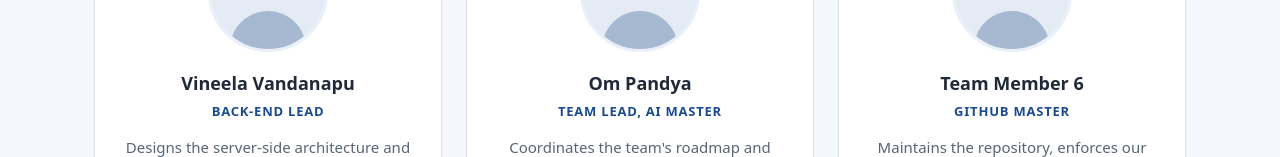
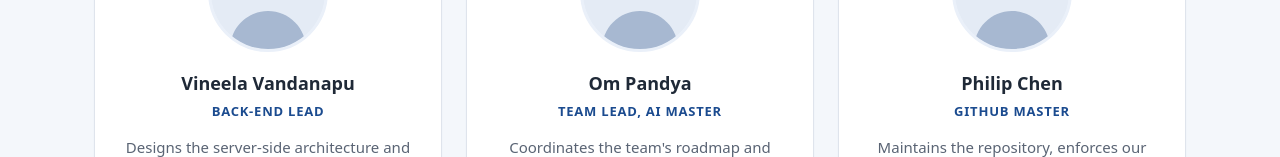
Before and after one commit to philipchensfsu/SFSU-csc648-06-Fall26-team05, a React (Vite) app in the folder app/frontend/: page / in a window 1280 px wide. Shown: the part 795-952 px from the top of the page. Built offline with nearby package versions, Linux system fonts and the light colour scheme.

Commit message:
Add Philip Chen information to About page

```diff
--- a/app/frontend/src/components/About.jsx
+++ b/app/frontend/src/components/About.jsx
@@ -51,11 +51,11 @@ const teamMembers = [
   },
   {
     id: "member-6",
-    name: "Team Member 6",
+    name: "Philip Chen",
     role: "GitHub Master",
     image: "",
     bio: "Maintains the repository, enforces our branching strategy, and reviews pull requests before they reach main.",
-    github: "",
+    github: "https://github.com/philipchensfsu",
   },
   {
     id: "member-7",
```
